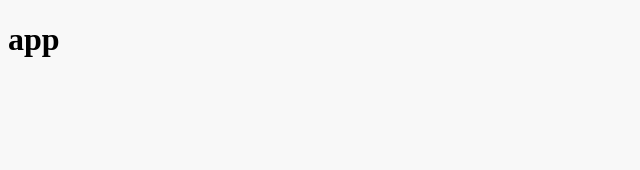
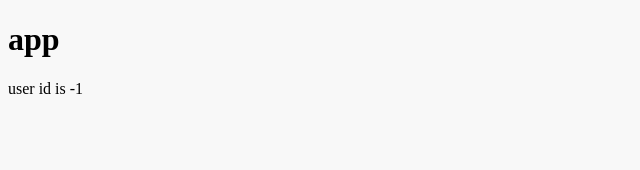
Before and after one commit to henrypgill/study-resource-catalog, a React (Vite) app: page / in a window 1280 px wide. Shown: the top 170 px of the page, without its empty margins (0-640 px from the left). Built offline with nearby package versions, Linux system fonts and the light colour scheme.

Commit message:
Added redux store and user slice

```diff
--- a/package.json
+++ b/package.json
@@ -17,8 +17,10 @@
     "check-all": "yarn type-check && yarn lint && yarn format && yarn test"
   },
   "dependencies": {
+    "@reduxjs/toolkit": "^1.9.5",
     "react": "^18.2.0",
-    "react-dom": "^18.2.0"
+    "react-dom": "^18.2.0",
+    "react-redux": "^8.1.2"
   },
   "devDependencies": {
     "@testing-library/jest-dom": "^5.16.4",
--- a/src/components/App.tsx
+++ b/src/components/App.tsx
@@ -1,9 +1,14 @@
+import { useAppSelector } from "../redux/store";
+import { selectUserId } from "../redux/userSlice";
 import "../styles/App.css";
 
 function App() {
+  const userId = useAppSelector(selectUserId);
+
   return (
     <div className="App">
       <h1>app</h1>
+      <p>user id is {userId}</p>
     </div>
   );
 }
--- a/src/main.tsx
+++ b/src/main.tsx
@@ -1,9 +1,13 @@
 import React from "react";
 import ReactDOM from "react-dom/client";
+import { Provider } from "react-redux";
 import App from "./components/App";
+import { store } from "./redux/store";
 
 ReactDOM.createRoot(document.getElementById("root") as HTMLElement).render(
   <React.StrictMode>
-    <App />
+    <Provider store={store}>
+      <App />
+    </Provider>
   </React.StrictMode>
 );
--- /dev/null
+++ b/src/redux/store.ts
@@ -0,0 +1,22 @@
+import { Action, ThunkAction, configureStore } from "@reduxjs/toolkit";
+import { TypedUseSelectorHook, useDispatch, useSelector } from "react-redux";
+import userReducer from "./userSlice";
+
+type AppDispatch = typeof store.dispatch;
+
+export type RootState = ReturnType<typeof store.getState>;
+export type AppThunk<ReturnType = void> = ThunkAction<
+  ReturnType,
+  RootState,
+  unknown,
+  Action<string>
+>;
+
+export const store = configureStore({
+  reducer: {
+    user: userReducer,
+  },
+});
+
+export const useAppDispatch: () => AppDispatch = useDispatch;
+export const useAppSelector: TypedUseSelectorHook<RootState> = useSelector;
--- /dev/null
+++ b/src/redux/userSlice.ts
@@ -0,0 +1,25 @@
+import { createSlice } from "@reduxjs/toolkit";
+import { RootState } from "./store";
+
+interface UserState {
+  id: number;
+}
+
+const initialState: UserState = {
+  id: -1,
+};
+
+export const userSlice = createSlice({
+  name: "user",
+  initialState,
+  reducers: {
+    logId: (state) => console.log(state.id),
+    // TODO: Add reducers
+  },
+});
+
+export const { logId } = userSlice.actions;
+
+export const selectUserId = (state: RootState) => state.user.id;
+
+export default userSlice.reducer;
```
Also changed, not shown: 1 other file (tests, documents, lock files or other folders).
